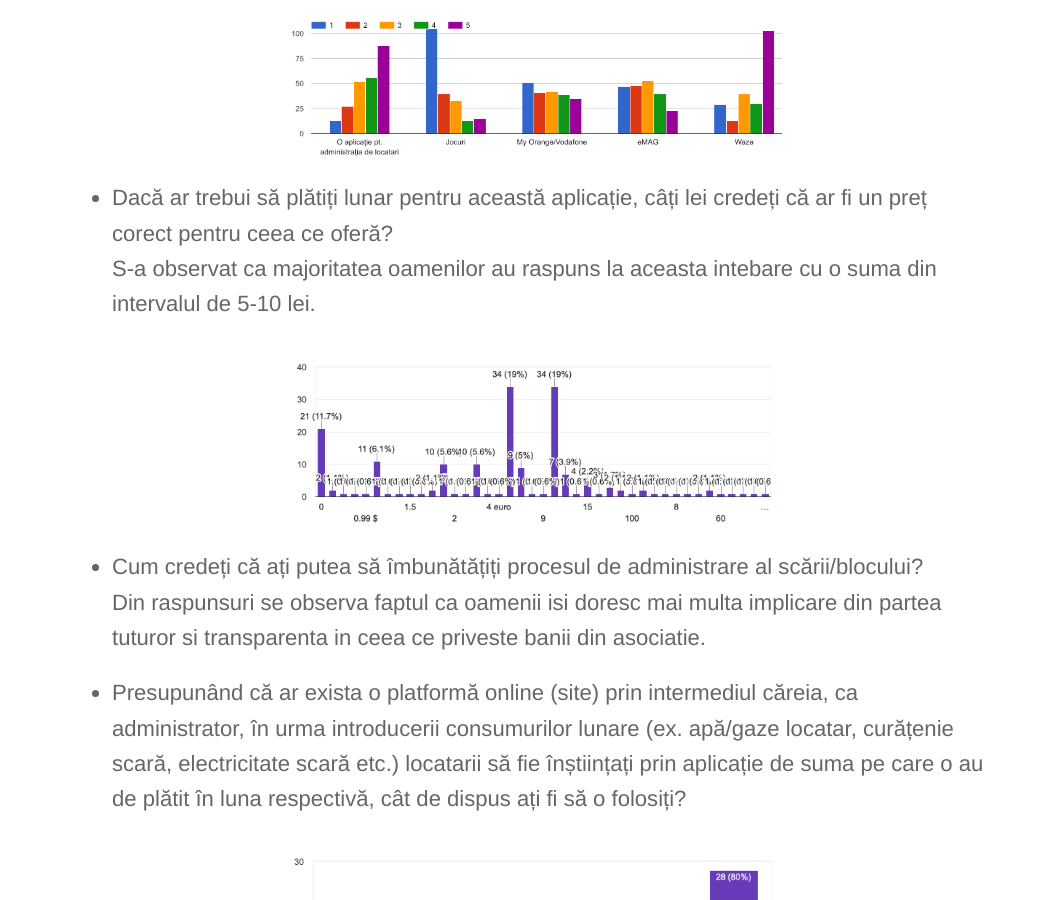
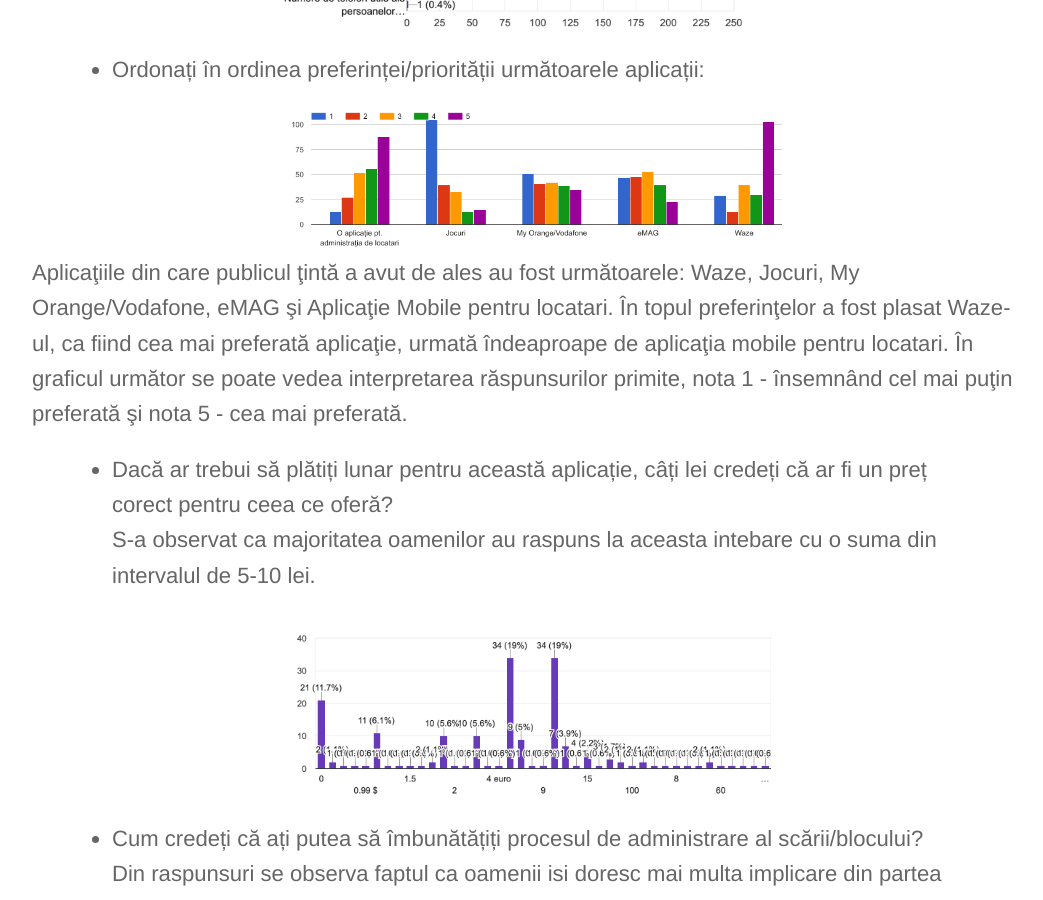
Before and after one commit to rptoma/Flaty, a Jekyll site: the page built from _posts/2018-10-28-validare.md, in a window 1280 px wide and 900 px high, scrolled down 5255 px. Shown: the whole window, without its empty margins (108-1151 px from the left). Built offline with Jekyll 4.4.1, drawn with Linux system fonts in a browser that asks for light colours; some of the changed text lies outside the part shown.

Commit message:
Updated '_posts/2018-10-28-validare.md' via CloudCannon

```diff
--- a/_posts/2018-10-28-validare.md
+++ b/_posts/2018-10-28-validare.md
@@ -25,6 +25,8 @@ Dat fiind faptul ca dorinta noastra este de a crea o aplicatie mobila, publicul
 > * Interviuri verbale - prezentarea ideii prietenilor si cunostintelor si aflarea parerii sincere si de sugestii prin chestionare verbala
 > * Conversatii on-line, private, cu membri ai diferitelor asociatii de locatari
 > * Studiu de caz on-line. Crearea unui formular cu ajutorul Google Froms si distribuirea acestuia pe diverse retele de socializare, preponderent fiind reteaua Facebook, unde formularul a fost postat pe multiple grupuri de asociatii de locatari
+
+Din discuţiile private cu anumiţi membri ai asociaţilor de locatari am aflat faptul că o parte din aceştia folosesc site-ul e-Bloc, acesta fiind adversarul principal.
 
 Intrebarile adresate si raspunsurile primite au fost urmatoarele:
 > * În ce categorie de vârstă vă încadrați?
@@ -85,6 +87,10 @@ Majoritatea persoanelor isi doresc o aplicatie simplu de utilizat ce ofera supor
 <center>
 <img src="https://github.com/rptoma/Flaty/raw/master/_posts/validare/preferinte.png" width="500"/>
 </center>
+Aplicaţiile din care publicul ţintă a avut de ales au fost următoarele: Waze, Jocuri, My Orange/Vodafone, eMAG şi Aplicaţie Mobile pentru locatari.
+În topul preferinţelor a fost plasat Waze-ul, ca fiind cea mai preferată aplicaţie, urmată îndeaproape de aplicaţia mobile pentru locatari.
+În graficul următor se poate vedea interpretarea răspunsurilor primite, nota 1 - însemnând cel mai puţin preferată şi nota 5 - cea mai preferată.
+
 
 > * Dacă ar trebui să plătiți lunar pentru această aplicație, câți lei credeți că ar fi un preț corect pentru ceea ce oferă?
 S-a observat ca majoritatea oamenilor au raspuns la aceasta intebare cu o suma din intervalul de 5-10 lei.
```
Also changed, not shown: other parts of _posts/2018-10-28-validare.md (+0 -4 lines).
